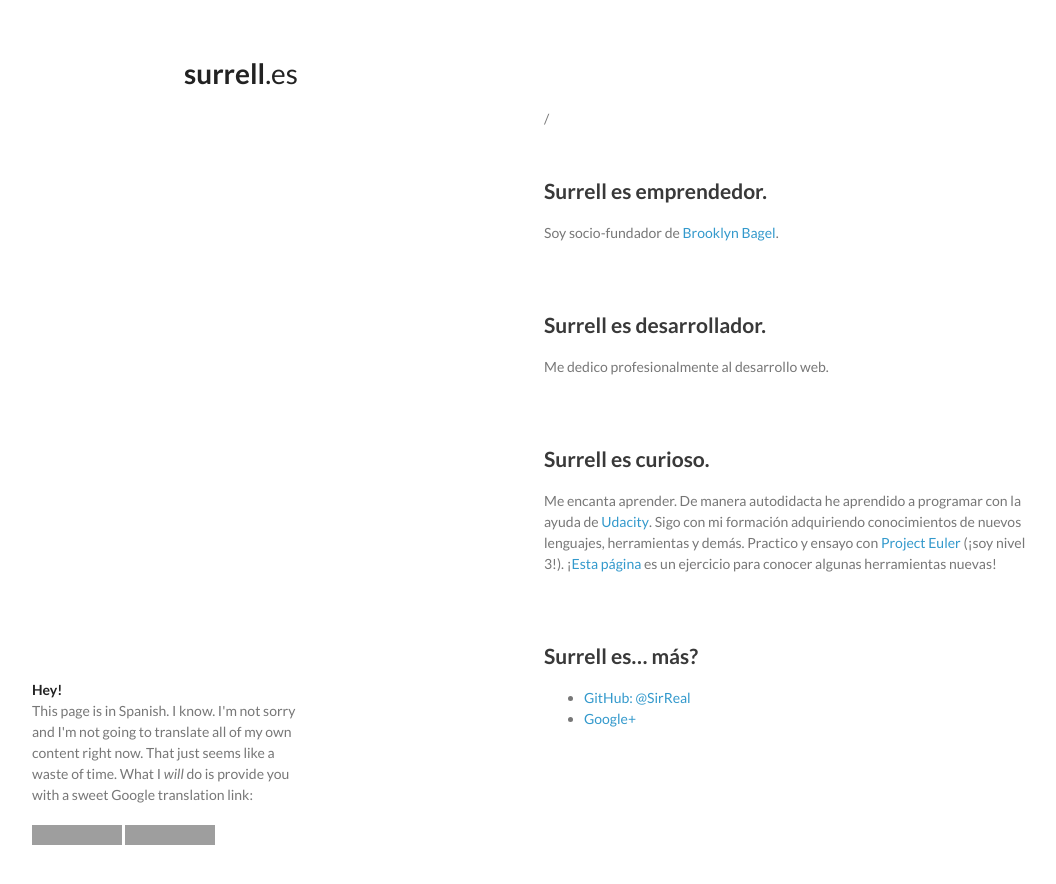
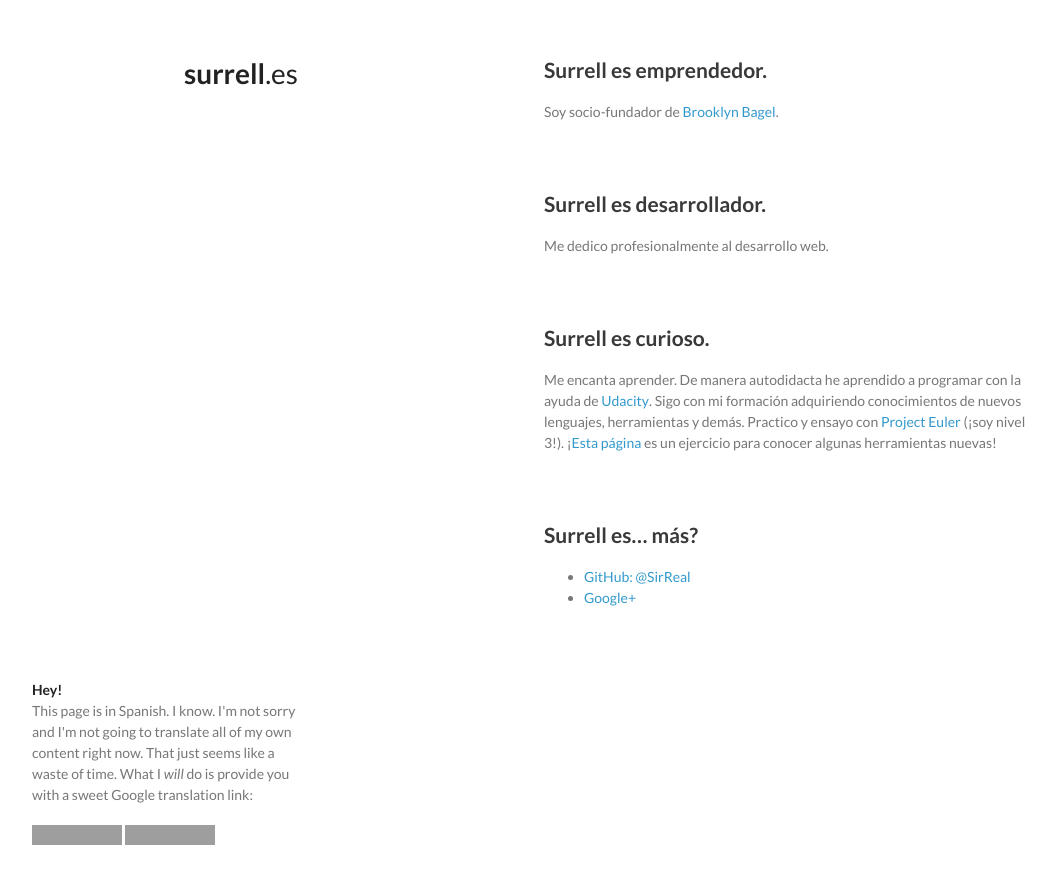
Before and after one commit to SirReal/SirReal.github.io, a Jekyll site: the page built from index.html, in a window 1280 px wide. Shown: the top 884 px of the page, without its empty margins (26-1082 px from the left). Built offline with Jekyll 4.4.1, drawn with Linux system fonts in a browser that asks for light colours; grey boxes are pictures that could not be loaded.

Commit message:
Fix debug output

```diff
--- a/_layouts/base.html
+++ b/_layouts/base.html
@@ -20,16 +20,7 @@
         <div class="wrapper">
             <header>
                 <h1 class="page-title"><a href="/">surrell<span class="light">.es</span></a></h1>
-                {% comment %}
-                <ul>
-                {% for p in site.pages %}
-                    <li><a href="{{p.url}}">{{ p.title }}</a></li>
-                {% endfor %}
-                </ul>
-                {% endcomment %}
             </header>
-            <section>{{page.path}}</section>
-            <section>{{page.url}}</section>
             {{ content }}
         </div>
         {% include footer.html %}
```
